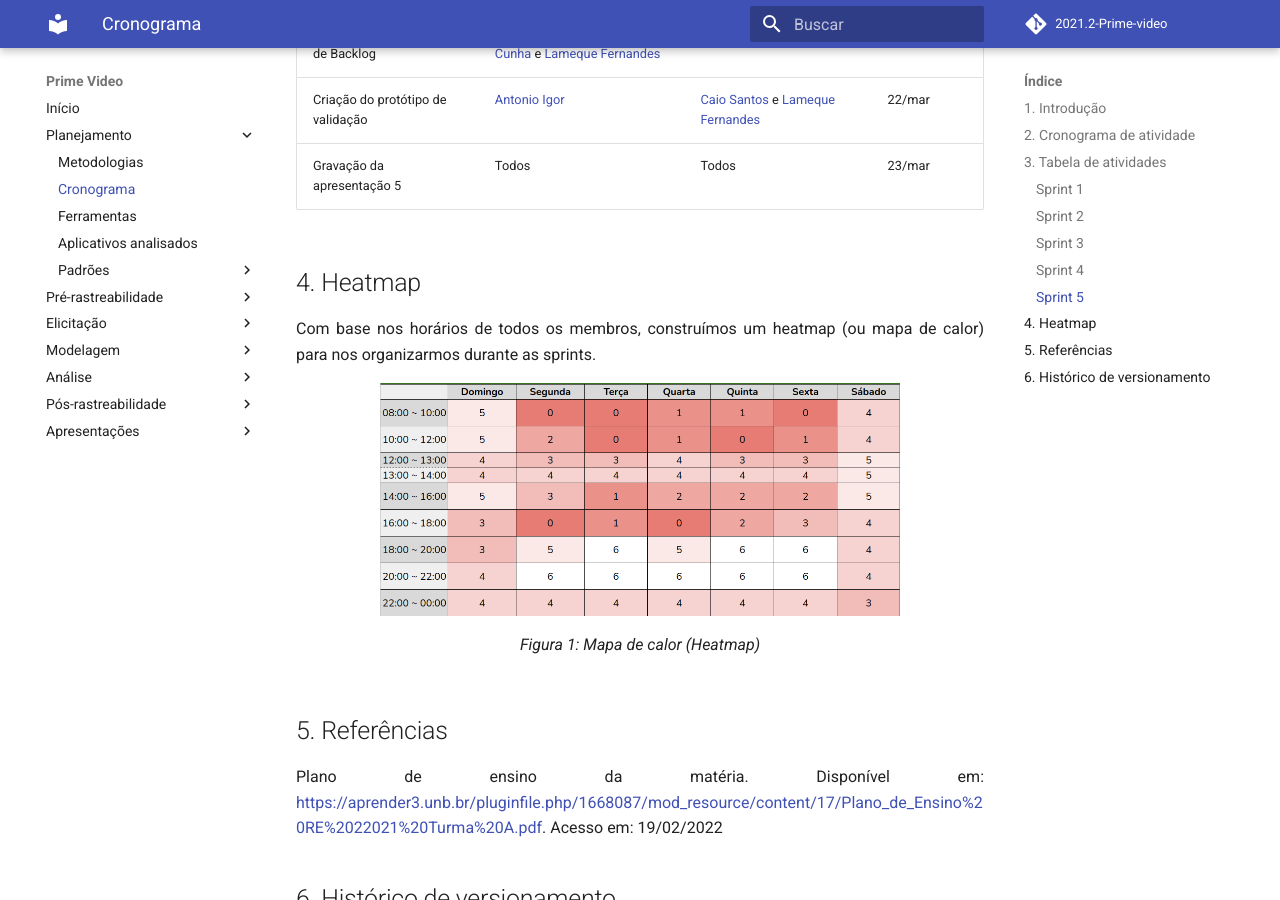
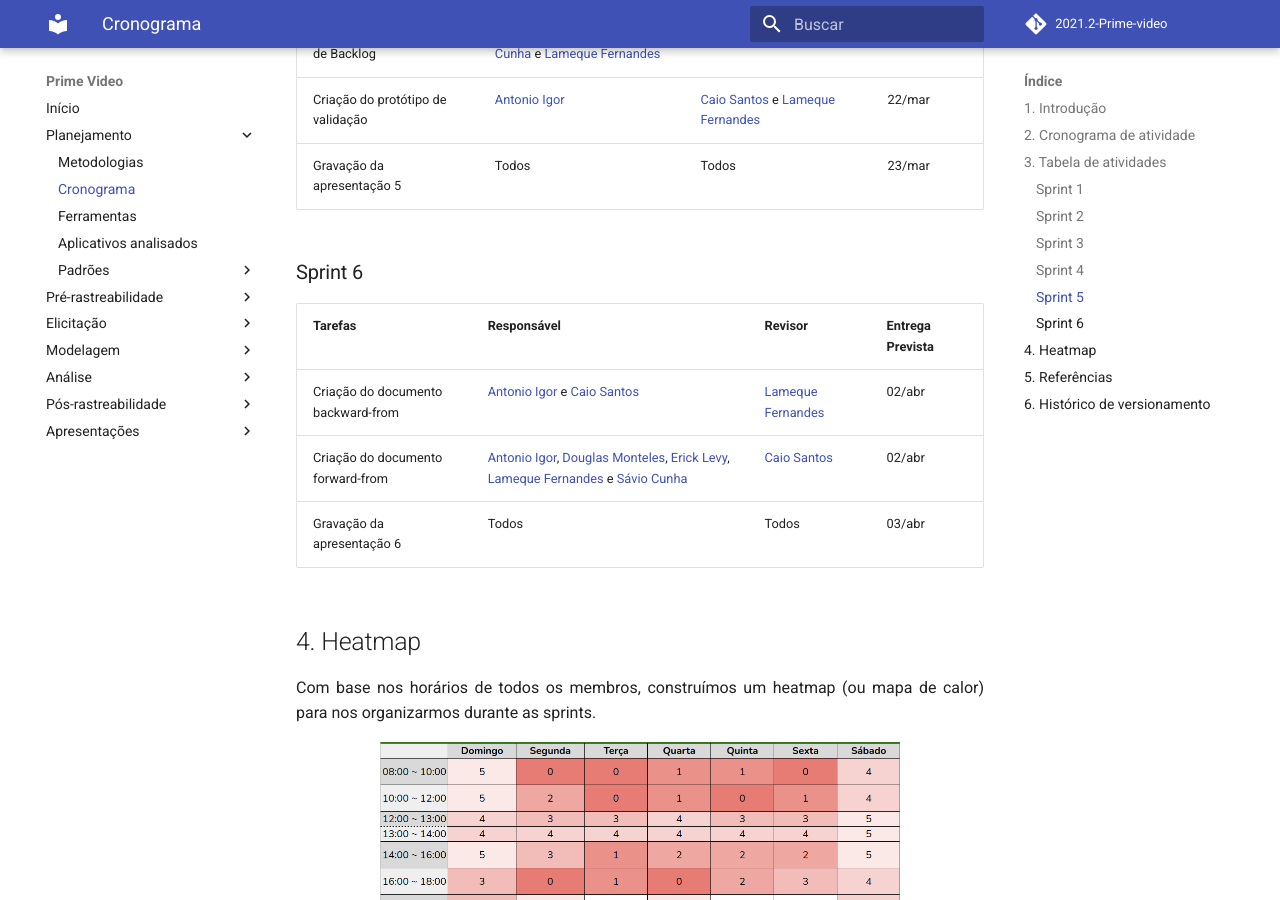
Before and after one commit to Requisitos-de-Software/2021.2-Prime-video, an MkDocs documentation site: the page built from docs/planejamento/cronograma.md, in a window 1280 px wide and 900 px high, scrolled down 3561 px. Built offline with MkDocs 1.6.1 and Material for MkDocs 9.7.7, drawn with Linux system fonts in a browser that asks for light colours; comment, search, counter and statistics services are not loaded.

Commit message:
adição do cronograma da sprint 6

```diff
--- a/docs/planejamento/cronograma.md
+++ b/docs/planejamento/cronograma.md
@@ -84,6 +84,14 @@
 | Criação do protótipo de validação         | [Antonio Igor](https://github.com/antonioigorcarvalho)      | [Caio Santos](https://github.com/caiobsantos) e [Lameque Fernandes](https://github.com/lamequefernandes) | 22/mar |
 | Gravação da apresentação 5                | Todos         | Todos           | 23/mar           |
 
+### Sprint 6
+
+| Tarefas         | Responsável   | Revisor         | Entrega Prevista |
+| --------------- | ------------- | --------------- | ---------------- |
+| Criação do documento backward-from | [Antonio Igor](https://github.com/antonioigorcarvalho) e [Caio Santos](https://github.com/caiobsantos) | [Lameque Fernandes](https://github.com/lamequefernandes) | 02/abr |
+| Criação do documento forward-from | [Antonio Igor](https://github.com/antonioigorcarvalho), [Douglas Monteles](https://github.com/douglasmonteles), [Erick Levy](https://github.com/ericklevy), [Lameque Fernandes](https://github.com/lamequefernandes) e [Sávio Cunha](https://github.com/savioc2) | [Caio Santos](https://github.com/caiobsantos) | 02/abr |
+| Gravação da apresentação 6  | Todos         | Todos           | 03/abr           |
+
 ## 4. Heatmap
 
 Com base nos horários de todos os membros, construímos um heatmap (ou mapa de calor)  para nos organizarmos durante as sprints.
```
